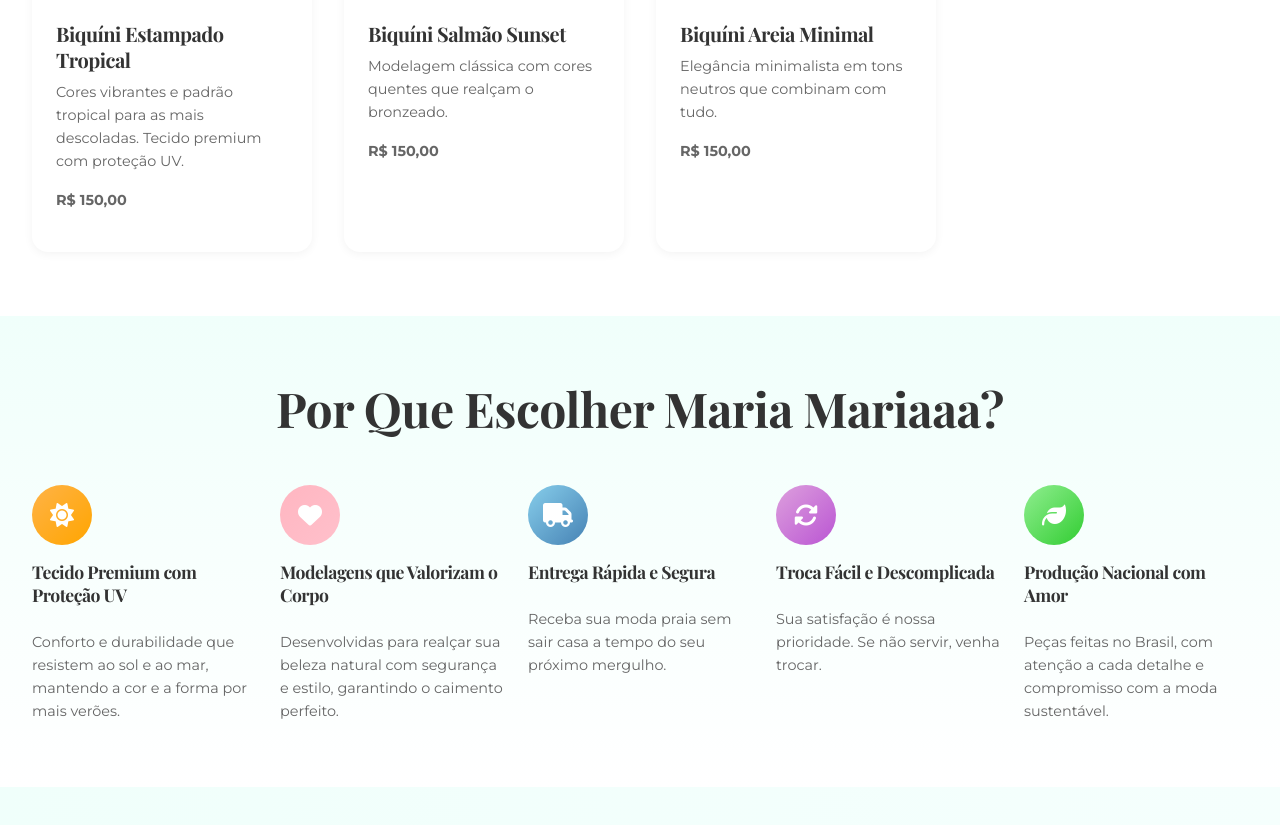
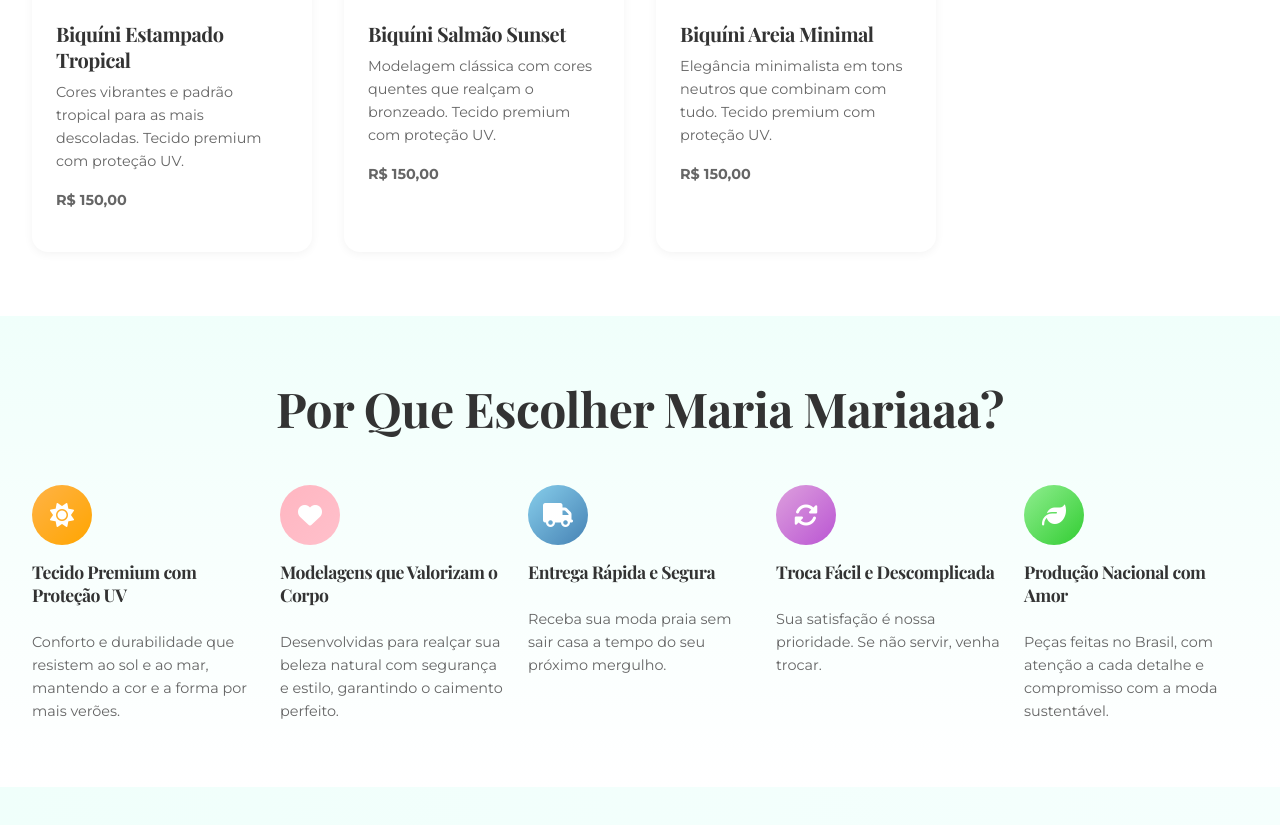
Before and after one commit to viniciusgamasartoratto-dot/MariaMariaaa, a plain HTML site: page index.html in a window 1280 px wide. Shown: the part 1033-1858 px from the top of the page. Drawn offline with nearby package versions, Linux system fonts and the light colour scheme.

Commit message:
Update index.html

```diff
--- a/index.html
+++ b/index.html
@@ -90,7 +90,7 @@
                     </div>
                     <div class="product-info">
                         <h3>Biquíni Salmão Sunset</h3>
-                        <p>Modelagem clássica com cores quentes que realçam o bronzeado.</p>
+                        <p>Modelagem clássica com cores quentes que realçam o bronzeado. Tecido premium com proteção UV.</p>
                         <p class="price">R$ 150,00</p>
                         <!--<button class="btn btn-secondary btn-small">Ver Detalhes</button> -->
                     </div>
@@ -104,7 +104,7 @@
                     </div>
                     <div class="product-info">
                         <h3>Biquíni Areia Minimal</h3>
-                        <p>Elegância minimalista em tons neutros que combinam com tudo.</p>
+                        <p>Elegância minimalista em tons neutros que combinam com tudo. Tecido premium com proteção UV.</p>
                         <p class="price">R$ 150,00</p>
                         <!--<button class="btn btn-secondary btn-small">Ver Detalhes</button> -->
                     </div>
```
